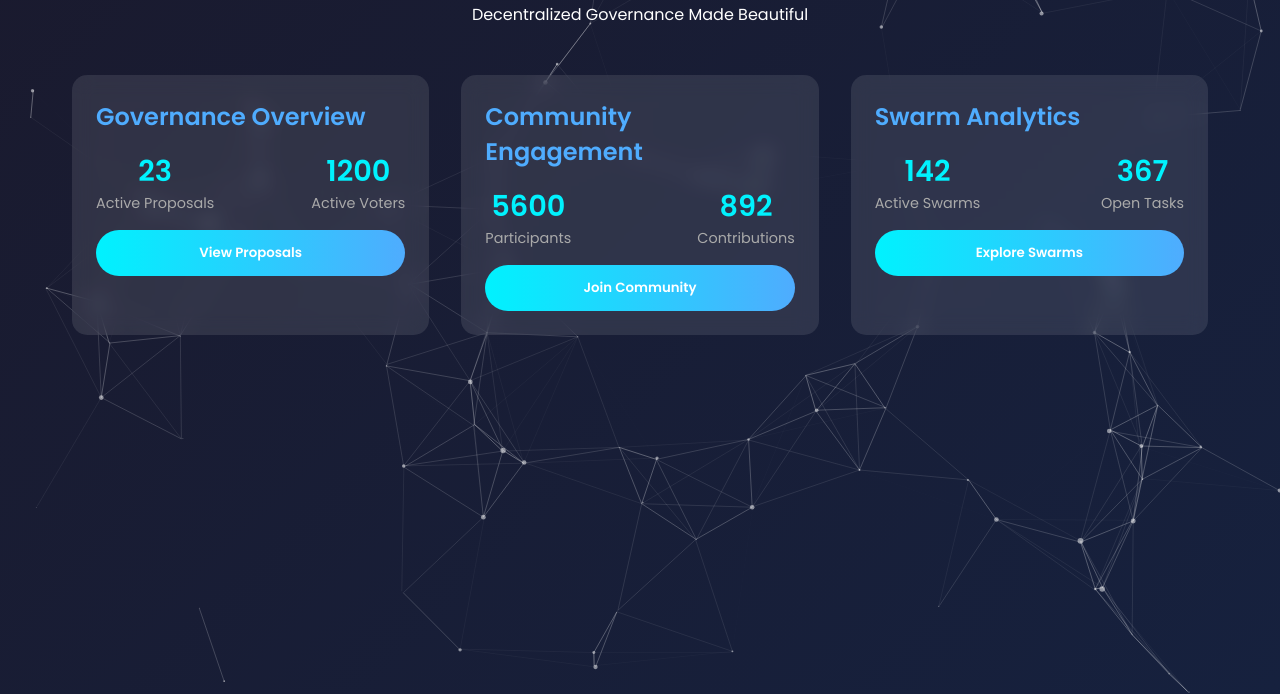
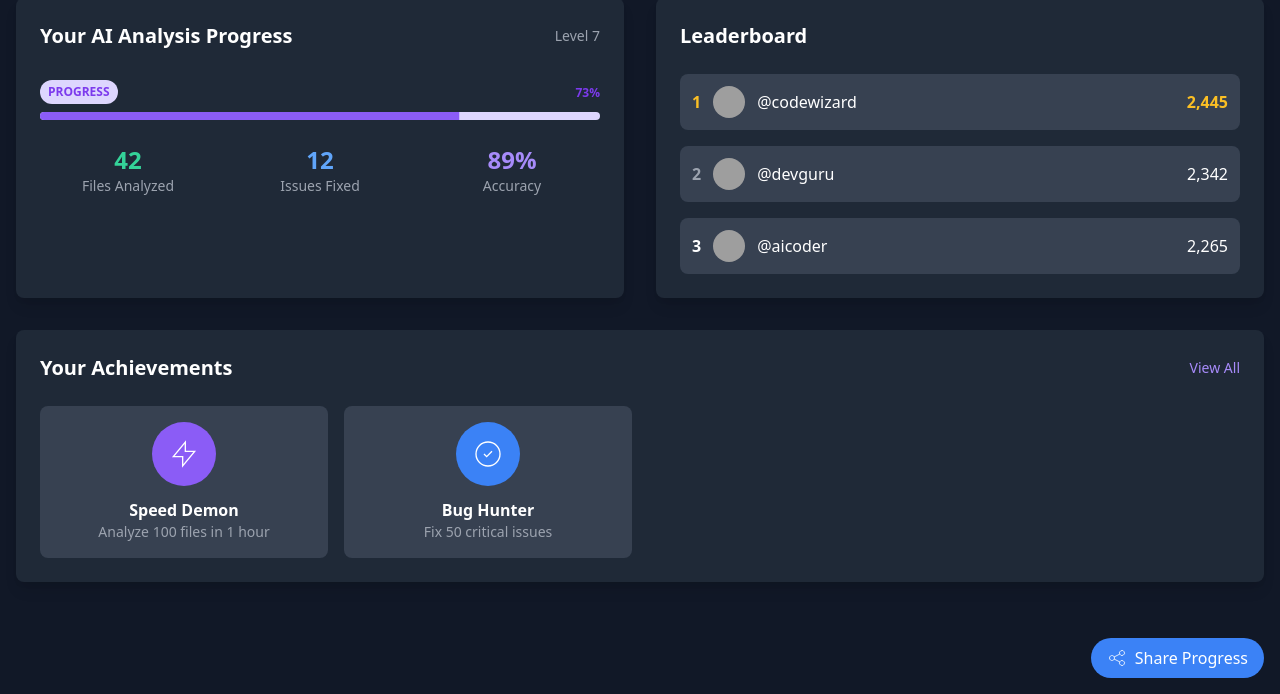
Before and after one commit to zeyuyuyu/GitFlow-GPT, a plain HTML site: page frontend/index.html in a window 1280 px wide. Shown: the part 106-800 px from the top of the page. Drawn offline with nearby package versions, Linux system fonts and the light colour scheme; grey boxes are pictures that could not be loaded; animation ran at ten frames a second.

Commit message:
🤖 Auto-Dev: feat: added gamification, social sharing, and AI progress visualization

```diff
--- a/frontend/index.html
+++ b/frontend/index.html
@@ -3,261 +3,157 @@
 <head>
     <meta charset="UTF-8">
     <meta name="viewport" content="width=device-width, initial-scale=1.0">
-    <title>DeGovSwarm Dashboard</title>
-    <link href="https://fonts.googleapis.com/css2?family=Poppins:wght@300;400;600&display=swap" rel="stylesheet">
-    <style>
-        * {
-            margin: 0;
-            padding: 0;
-            box-sizing: border-box;
-            font-family: 'Poppins', sans-serif;
-        }
+    <title>GitFlow-GPT - AI-Powered Code Analysis</title>
+    <link href="https://cdn.jsdelivr.net/npm/tailwindcss@2.2.19/dist/tailwind.min.css" rel="stylesheet">
+    <link rel="stylesheet" href="https://cdnjs.cloudflare.com/ajax/libs/animate.css/4.1.1/animate.min.css">
+</head>
+<body class="bg-gray-900 text-white">
+    <div id="confetti-canvas" class="fixed top-0 left-0 w-full h-full pointer-events-none"></div>
 
-        body {
-            background: linear-gradient(135deg, #1a1a2e, #16213e);
-            color: #fff;
-            min-height: 100vh;
-        }
-
-        .container {
-            max-width: 1200px;
-            margin: 0 auto;
-            padding: 2rem;
-        }
-
-        .header {
-            text-align: center;
-            margin-bottom: 3rem;
-        }
-
-        .header h1 {
-            font-size: 2.5rem;
-            margin-bottom: 1rem;
-            background: linear-gradient(90deg, #00f2fe, #4facfe);
-            -webkit-background-clip: text;
-            -webkit-text-fill-color: transparent;
-            animation: glow 2s ease-in-out infinite alternate;
-        }
-
-        @keyframes glow {
-            from {
-                text-shadow: 0 0 10px #00f2fe;
-            }
-            to {
-                text-shadow: 0 0 20px #4facfe;
-            }
-        }
-
-        .dashboard-grid {
-            display: grid;
-            grid-template-columns: repeat(auto-fit, minmax(300px, 1fr));
-            gap: 2rem;
-        }
-
-        .card {
-            background: rgba(255, 255, 255, 0.1);
-            backdrop-filter: blur(10px);
-            border-radius: 15px;
-            padding: 1.5rem;
-            transition: transform 0.3s ease;
-        }
-
-        .card:hover {
-            transform: translateY(-5px);
-        }
-
-        .card h2 {
-            font-size: 1.5rem;
-            margin-bottom: 1rem;
-            color: #4facfe;
-        }
-
-        .stats {
-            display: flex;
-            justify-content: space-between;
-            margin-top: 1rem;
-        }
-
-        .stat-item {
-            text-align: center;
-        }
-
-        .stat-value {
-            font-size: 1.8rem;
-            font-weight: 600;
-            color: #00f2fe;
-        }
-
-        .stat-label {
-            font-size: 0.9rem;
-            color: #aaa;
-        }
-
-        .action-button {
-            background: linear-gradient(90deg, #00f2fe, #4facfe);
-            border: none;
-            padding: 0.8rem 1.5rem;
-            border-radius: 25px;
-            color: white;
-            font-weight: 600;
-            cursor: pointer;
-            transition: transform 0.2s ease;
-            margin-top: 1rem;
-            width: 100%;
-        }
-
-        .action-button:hover {
-            transform: scale(1.05);
-        }
-
-        #particles-js {
-            position: fixed;
-            top: 0;
-            left: 0;
-            width: 100%;
-            height: 100%;
-            z-index: -1;
-        }
-    </style>
-</head>
-<body>
-    <div id="particles-js"></div>
-    <div class="container">
-        <header class="header">
-            <h1>DeGovSwarm Dashboard</h1>
-            <p>Decentralized Governance Made Beautiful</p>
-        </header>
-
-        <div class="dashboard-grid">
-            <div class="card">
-                <h2>Governance Overview</h2>
-                <div class="stats">
-                    <div class="stat-item">
-                        <div class="stat-value" id="proposal-count">23</div>
-                        <div class="stat-label">Active Proposals</div>
+    <nav class="bg-gray-800 p-4">
+        <div class="container mx-auto flex justify-between items-center">
+            <div class="flex items-center space-x-4">
+                <img src="/assets/logo.svg" class="h-8 animate__animated animate__pulse animate__infinite" alt="GitFlow-GPT Logo">
+                <h1 class="text-2xl font-bold bg-gradient-to-r from-blue-400 to-purple-500 bg-clip-text text-transparent">GitFlow-GPT</h1>
             </div>
-                    <div class="stat-item">
-                        <div class="stat-value" id="voter-count">1.2k</div>
-                        <div class="stat-label">Active Voters</div>
+            <div class="flex items-center space-x-4">
+                <div class="relative">
+                    <span class="absolute -top-2 -right-2 bg-red-500 rounded-full px-2 py-1 text-xs">3</span>
+                    <button class="p-2 hover:bg-gray-700 rounded-full">
+                        <svg class="w-6 h-6" fill="none" stroke="currentColor" viewBox="0 0 24 24"><path d="M15 17h5l-1.405-1.405A2.032 2.032 0 0118 14.158V11a6.002 6.002 0 00-4-5.659V5a2 2 0 10-4 0v.341C7.67 6.165 6 8.388 6 11v3.159c0 .538-.214 1.055-.595 1.436L4 17h5m6 0v1a3 3 0 11-6 0v-1m6 0H9"></path></svg>
+                    </button>
+                </div>
+                <div class="flex items-center bg-gray-700 rounded-full px-4 py-2">
+                    <svg class="w-5 h-5 text-yellow-400 mr-2" fill="currentColor" viewBox="0 0 20 20"><path d="M9.049 2.927c.3-.921 1.603-.921 1.902 0l1.07 3.292a1 1 0 00.95.69h3.462c.969 0 1.371 1.24.588 1.81l-2.8 2.034a1 1 0 00-.364 1.118l1.07 3.292c.3.921-.755 1.688-1.54 1.118l-2.8-2.034a1 1 0 00-1.175 0l-2.8 2.034c-.784.57-1.838-.197-1.539-1.118l1.07-3.292a1 1 0 00-.364-1.118L2.98 8.72c-.783-.57-.38-1.81.588-1.81h3.461a1 1 0 00.951-.69l1.07-3.292z"></path></svg>
+                    <span class="font-bold">1,337</span>
                 </div>
             </div>
-                <button class="action-button" onclick="viewProposals()">View Proposals</button>
         </div>
+    </nav>
 
-            <div class="card">
-                <h2>Community Engagement</h2>
-                <div class="stats">
-                    <div class="stat-item">
-                        <div class="stat-value" id="participant-count">5.6k</div>
-                        <div class="stat-label">Participants</div>
+    <main class="container mx-auto px-4 py-8">
+        <div class="grid grid-cols-1 md:grid-cols-2 gap-8">
+            <div class="bg-gray-800 p-6 rounded-lg shadow-lg">
+                <div class="flex justify-between items-center mb-6">
+                    <h2 class="text-xl font-bold">Your AI Analysis Progress</h2>
+                    <div class="text-sm text-gray-400">Level 7</div>
                 </div>
-                    <div class="stat-item">
-                        <div class="stat-value" id="contribution-count">892</div>
-                        <div class="stat-label">Contributions</div>
+                <div class="relative pt-1">
+                    <div class="flex mb-2 items-center justify-between">
+                        <div>
+                            <span class="text-xs font-semibold inline-block py-1 px-2 uppercase rounded-full text-purple-600 bg-purple-200">Progress</span>
+                        </div>
+                        <div class="text-right">
+                            <span class="text-xs font-semibold inline-block text-purple-600">73%</span>
                         </div>
                     </div>
-                <button class="action-button" onclick="joinCommunity()">Join Community</button>
-            </div>
-
-            <div class="card">
-                <h2>Swarm Analytics</h2>
-                <div class="stats">
-                    <div class="stat-item">
-                        <div class="stat-value" id="swarm-size">142</div>
-                        <div class="stat-label">Active Swarms</div>
-                    </div>
-                    <div class="stat-item">
-                        <div class="stat-value" id="task-count">367</div>
-                        <div class="stat-label">Open Tasks</div>
+                    <div class="overflow-hidden h-2 mb-4 text-xs flex rounded bg-purple-200">
+                        <div style="width:73%" class="shadow-none flex flex-col text-center whitespace-nowrap text-white justify-center bg-purple-500 animate-pulse"></div>
                     </div>
                 </div>
-                <button class="action-button" onclick="exploreSwarms()">Explore Swarms</button>
+                <div class="grid grid-cols-3 gap-4 mt-6">
+                    <div class="text-center">
+                        <div class="text-2xl font-bold text-green-400">42</div>
+                        <div class="text-sm text-gray-400">Files Analyzed</div>
+                    </div>
+                    <div class="text-center">
+                        <div class="text-2xl font-bold text-blue-400">12</div>
+                        <div class="text-sm text-gray-400">Issues Fixed</div>
+                    </div>
+                    <div class="text-center">
+                        <div class="text-2xl font-bold text-purple-400">89%</div>
+                        <div class="text-sm text-gray-400">Accuracy</div>
                     </div>
                 </div>
             </div>
 
-    <script src="https://cdn.jsdelivr.net/particles.js/2.0.0/particles.min.js"></script>
+            <div class="bg-gray-800 p-6 rounded-lg shadow-lg">
+                <h2 class="text-xl font-bold mb-6">Leaderboard</h2>
+                <div class="space-y-4">
+                    <div class="flex items-center justify-between bg-gray-700 p-3 rounded-lg animate__animated animate__fadeIn">
+                        <div class="flex items-center space-x-3">
+                            <div class="text-yellow-400 font-bold">1</div>
+                            <img src="https://api.dicebear.com/6.x/avataaars/svg?seed=Felix" class="w-8 h-8 rounded-full" alt="User avatar">
+                            <span>@codewizard</span>
+                        </div>
+                        <div class="font-bold text-yellow-400">2,445</div>
+                    </div>
+                    <div class="flex items-center justify-between bg-gray-700 p-3 rounded-lg">
+                        <div class="flex items-center space-x-3">
+                            <div class="text-gray-400 font-bold">2</div>
+                            <img src="https://api.dicebear.com/6.x/avataaars/svg?seed=John" class="w-8 h-8 rounded-full" alt="User avatar">
+                            <span>@devguru</span>
+                        </div>
+                        <div>2,342</div>
+                    </div>
+                    <div class="flex items-center justify-between bg-gray-700 p-3 rounded-lg">
+                        <div class="flex items-center space-x-3">
+                            <div class="text-orange-400 font-bold">3</div>
+                            <img src="https://api.dicebear.com/6.x/avataaars/svg?seed=Sarah" class="w-8 h-8 rounded-full" alt="User avatar">
+                            <span>@aicoder</span>
+                        </div>
+                        <div>2,265</div>
+                    </div>
+                </div>
+            </div>
+        </div>
+
+        <div class="mt-8">
+            <div class="bg-gray-800 p-6 rounded-lg shadow-lg">
+                <div class="flex justify-between items-center mb-6">
+                    <h2 class="text-xl font-bold">Your Achievements</h2>
+                    <button class="text-sm text-purple-400 hover:text-purple-300">View All</button>
+                </div>
+                <div class="grid grid-cols-2 md:grid-cols-4 gap-4">
+                    <div class="text-center p-4 bg-gray-700 rounded-lg transform hover:scale-105 transition-transform">
+                        <div class="w-16 h-16 mx-auto mb-3 bg-purple-500 rounded-full flex items-center justify-center">
+                            <svg class="w-8 h-8" fill="none" stroke="currentColor" viewBox="0 0 24 24"><path d="M13 10V3L4 14h7v7l9-11h-7z"></path></svg>
+                        </div>
+                        <div class="font-bold">Speed Demon</div>
+                        <div class="text-sm text-gray-400">Analyze 100 files in 1 hour</div>
+                    </div>
+                    <div class="text-center p-4 bg-gray-700 rounded-lg transform hover:scale-105 transition-transform">
+                        <div class="w-16 h-16 mx-auto mb-3 bg-blue-500 rounded-full flex items-center justify-center">
+                            <svg class="w-8 h-8" fill="none" stroke="currentColor" viewBox="0 0 24 24"><path d="M9 12l2 2 4-4m6 2a9 9 0 11-18 0 9 9 0 0118 0z"></path></svg>
+                        </div>
+                        <div class="font-bold">Bug Hunter</div>
+                        <div class="text-sm text-gray-400">Fix 50 critical issues</div>
+                    </div>
+                </div>
+            </div>
+        </div>
+    </main>
+
+    <div class="fixed bottom-4 right-4 flex space-x-2">
+        <button onclick="shareProgress()" class="bg-blue-500 hover:bg-blue-600 text-white px-4 py-2 rounded-full flex items-center space-x-2 transform hover:scale-105 transition-transform">
+            <svg class="w-5 h-5" fill="none" stroke="currentColor" viewBox="0 0 24 24"><path d="M8.684 13.342C8.886 12.938 9 12.482 9 12c0-.482-.114-.938-.316-1.342m0 2.684a3 3 0 110-2.684m0 2.684l6.632 3.316m-6.632-6l6.632-3.316m0 0a3 3 0 105.367-2.684 3 3 0 00-5.367 2.684zm0 9.316a3 3 0 105.368 2.684 3 3 0 00-5.368-2.684z"></path></svg>
+            <span>Share Progress</span>
+        </button>
+    </div>
+
+    <script src="https://cdn.jsdelivr.net/npm/canvas-confetti@1.4.0/dist/confetti.browser.min.js"></script>
     <script>
-        particlesJS("particles-js", {
-            particles: {
-                number: { value: 80, density: { enable: true, value_area: 800 } },
-                color: { value: "#ffffff" },
-                shape: { type: "circle" },
-                opacity: { value: 0.5, random: false },
-                size: { value: 3, random: true },
-                line_linked: {
-                    enable: true,
-                    distance: 150,
-                    color: "#ffffff",
-                    opacity: 0.4,
-                    width: 1
-                },
-                move: {
-                    enable: true,
-                    speed: 6,
-                    direction: "none",
-                    random: false,
-                    straight: false,
-                    out_mode: "out",
-                    bounce: false
-                }
-            },
-            interactivity: {
-                detect_on: "canvas",
-                events: {
-                    onhover: { enable: true, mode: "repulse" },
-                    onclick: { enable: true, mode: "push" },
-                    resize: true
-                }
-            },
-            retina_detect: true
+        function shareProgress() {
+            // Trigger confetti animation
+            confetti({
+                particleCount: 100,
+                spread: 70,
+                origin: { y: 0.6 }
             });
 
-        function viewProposals() {
-            alert("Redirecting to proposals page...");
+            // Share to social media
+            const text = "🚀 Just reached Level 7 on GitFlow-GPT! Fixed 12 issues with 89% accuracy. Join me in making code better with AI! #GitFlowGPT #coding";
+            const url = 'https://gitflow-gpt.app';
+            window.open(`https://twitter.com/intent/tweet?text=${encodeURIComponent(text)}&url=${encodeURIComponent(url)}`);
         }
 
-        function joinCommunity() {
-            alert("Opening community portal...");
-        }
-
-        function exploreSwarms() {
-            alert("Loading swarm explorer...");
-        }
-
-        // Add some simple animation to numbers
-        function animateValue(id, start, end, duration) {
-            const obj = document.getElementById(id);
-            const range = end - start;
-            const minTimer = 50;
-            const stepTime = Math.abs(Math.floor(duration / range));
-            const startTime = new Date().getTime();
-            const endTime = startTime + duration;
-            let timer;
-
-            function run() {
-                const now = new Date().getTime();
-                const remaining = Math.max((endTime - now) / duration, 0);
-                const value = Math.round(end - (remaining * range));
-                obj.innerHTML = value;
-                if (value === end) {
-                    clearInterval(timer);
-                }
-            }
-
-            timer = setInterval(run, stepTime);
-            run();
-        }
-
-        // Animate stats on page load
-        window.onload = function() {
-            animateValue("proposal-count", 0, 23, 1000);
-            animateValue("voter-count", 0, 1200, 1500);
-            animateValue("participant-count", 0, 5600, 2000);
-            animateValue("contribution-count", 0, 892, 1500);
-            animateValue("swarm-size", 0, 142, 1000);
-            animateValue("task-count", 0, 367, 1500);
-        };
+        // Add smooth animations for progress updates
+        document.querySelectorAll('.animate-pulse').forEach(element => {
+            element.addEventListener('transitionend', () => {
+                element.classList.remove('animate-pulse');
+                setTimeout(() => element.classList.add('animate-pulse'), 100);
+            });
+        });
     </script>
 </body>
 </html>
```
Lines whose indentation alone changed are shown as unchanged.
